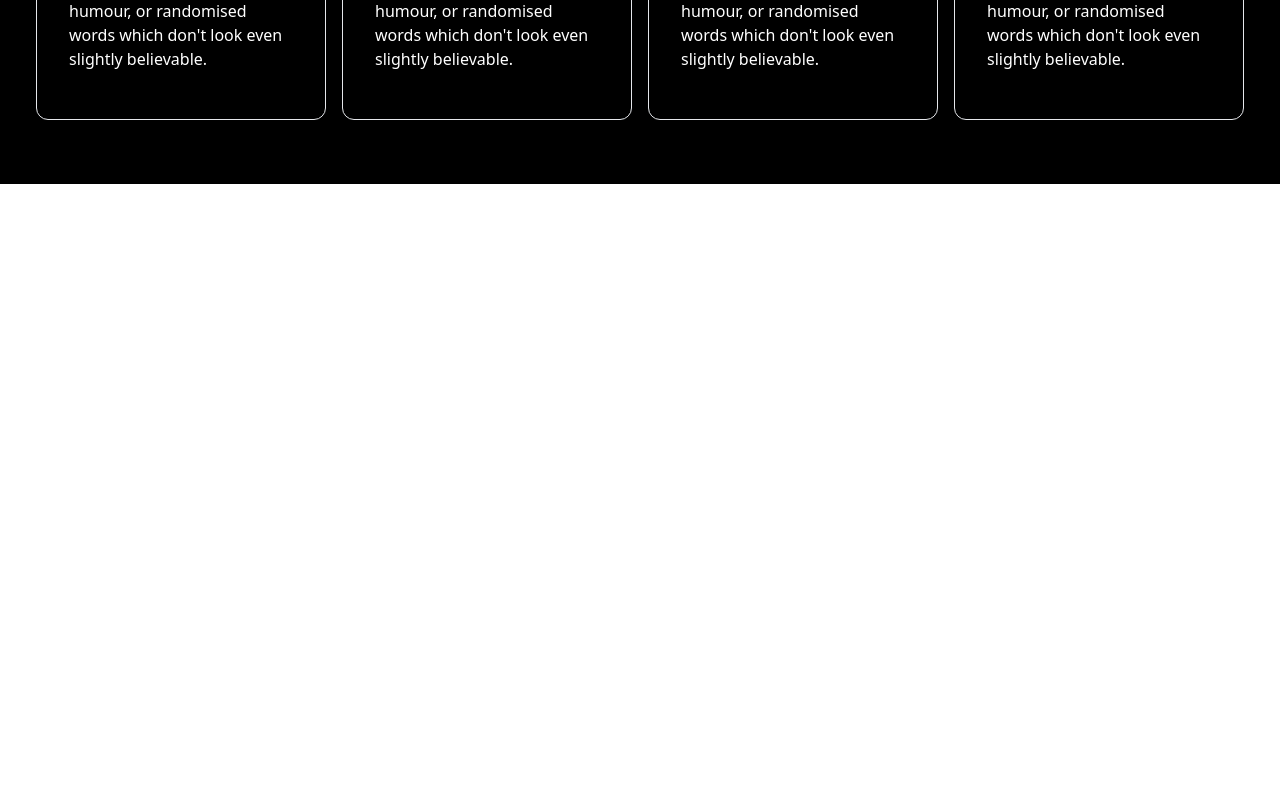
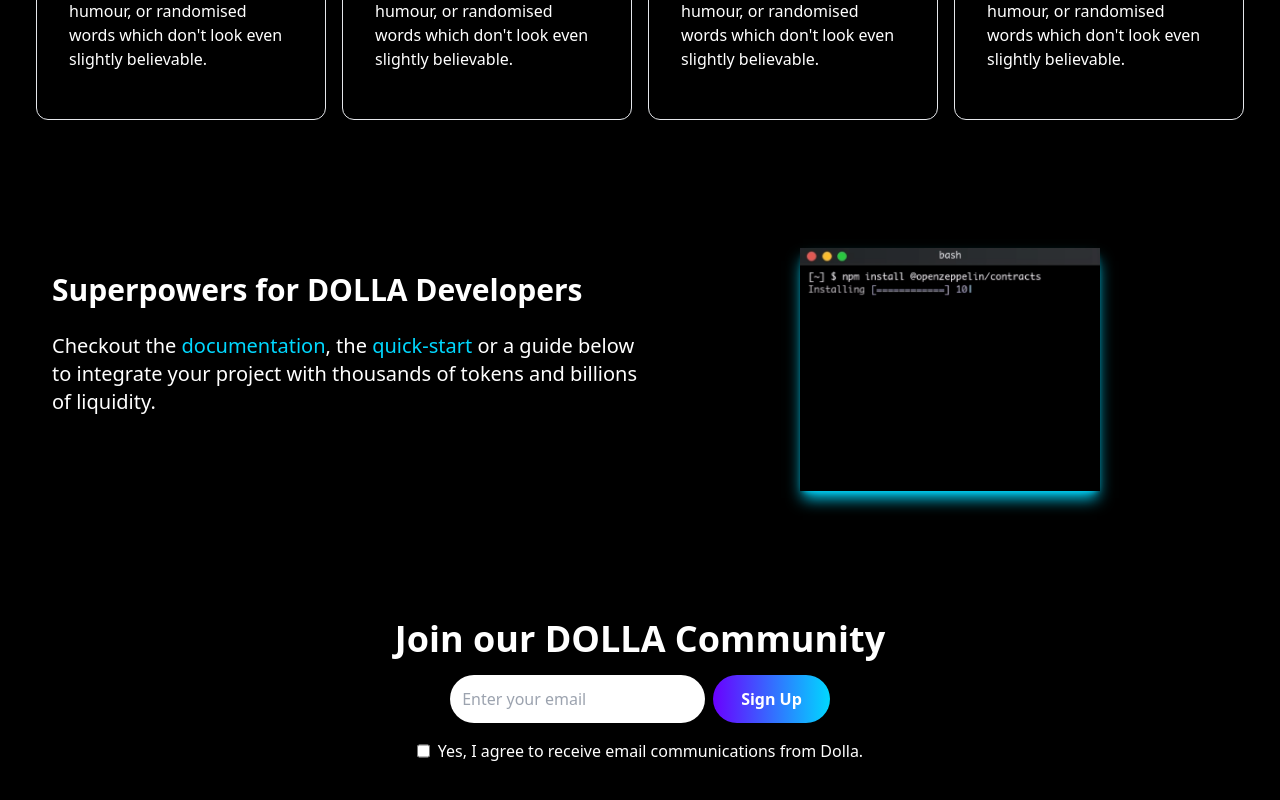
Before and after one commit to GauravKhalapurkar/Dolla-React, a React (Create React App) app: page / in a window 1280 px wide. Shown: the part 1304-2104 px from the top of the page. Before the commit the page ends 1488 px from the top, so only its background shows below. Built offline with nearby package versions, Linux system fonts and the light colour scheme.

Commit message:
Developers and subscribe section done

```diff
--- a/src/App.js
+++ b/src/App.js
@@ -2,6 +2,8 @@
 import Hero from "./components/Hero";
 import Navbar from "./components/Navbar";
 import About from "./components/About";
+import Developers from "./components/Developers";
+import Subscribe from "./components/Subscribe";
 
 function App() {
   return (
@@ -9,6 +11,8 @@
       <Navbar />
       <Hero />
       <About />
+      <Developers />
+      <Subscribe />
     </div>
   );
 }
--- /dev/null
+++ b/src/components/Developers.jsx
@@ -0,0 +1,38 @@
+import React from "react";
+import terminalImg from "../assets/terminal.png";
+
+const Developers = () => {
+  return (
+    <div>
+      <div className="w-full bg-black">
+        <div className="max-w-[1240px] mx-auto px-4 py-16 md:flex">
+          <div className="text-white md:mx-4">
+            <h3 className="text-3xl font-bold my-6">
+              Superpowers for DOLLA Developers
+            </h3>
+            <p className="text-xl">
+              Checkout the{" "}
+              <span className="text-[color:var(--primary-blue)]">
+                documentation
+              </span>
+              , the{" "}
+              <span className="text-[color:var(--primary-blue)]">
+                quick-start
+              </span>{" "}
+              or a guide below to integrate your project with thousands of
+              tokens and billions of liquidity.
+            </p>
+          </div>
+          <div className="md:mx-4 flex justify-center w-full md:py-0 py-16">
+            <img
+              src={terminalImg}
+              className="max-w-[300px] shadow-lg shadow-[color:var(--primary-blue)]"
+            />
+          </div>
+        </div>
+      </div>
+    </div>
+  );
+};
+
+export default Developers;
--- /dev/null
+++ b/src/components/Subscribe.jsx
@@ -0,0 +1,24 @@
+import React from "react";
+import subscribeImg from "../assets/subscribe.jpg";
+
+const Subscribe = () => {
+  return (
+    <div className="bg-black text-white w-full py-16 px-4 flex flex-col text-center">
+      <h1>Join our DOLLA Community</h1>
+      <div className="py-4">
+        <input
+          className="p-3 rounded-3xl mr-2"
+          type="email"
+          placeholder="Enter your email"
+        />
+        <button className="text-white font-bold">Sign Up</button>
+      </div>
+      <div className="flex justify-center">
+        <input className="mr-2" type="checkbox" />
+        <p>Yes, I agree to receive email communications from Dolla.</p>
+      </div>
+    </div>
+  );
+};
+
+export default Subscribe;
```
Also changed, not shown: src/assets/terminal.png (added).
